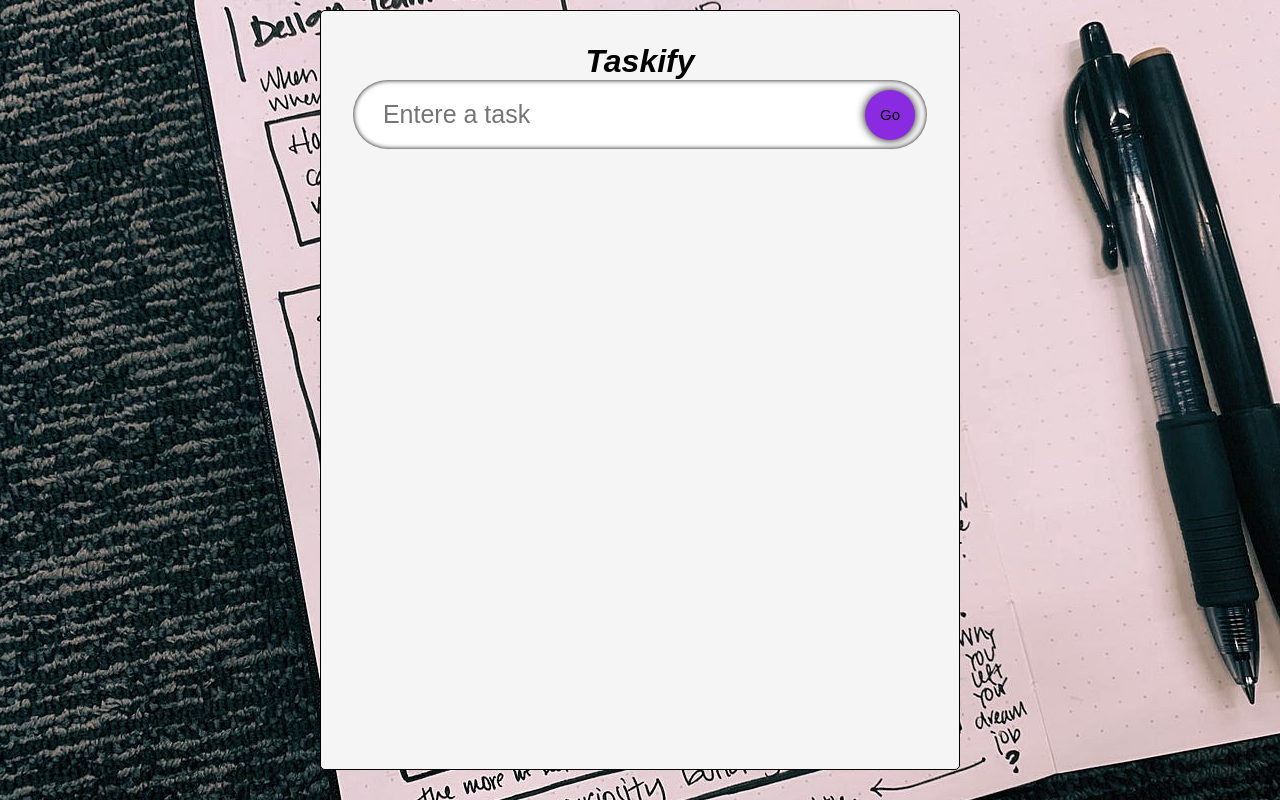
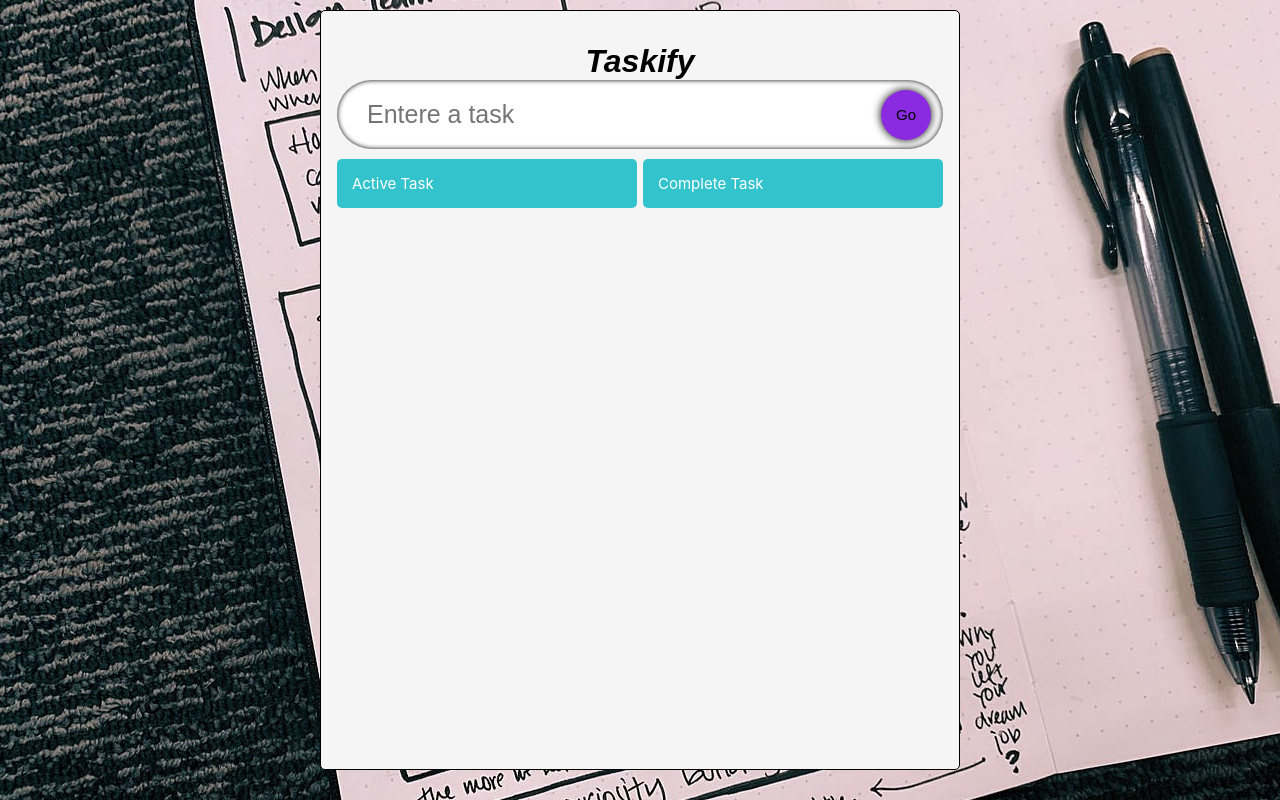
Before and after one commit to Jaypee1414/Task_react_typescript, a React (Create React App) app: page / in a window 1280 px wide. Built offline with nearby package versions, Linux system fonts and the light colour scheme; a web font is replaced by a local one.

Commit message:
add complete task

```diff
--- a/src/App.css
+++ b/src/App.css
@@ -43,7 +43,7 @@
 /* INPUT FIELD COMPONENT UI */
 .input{
   display: flex;
-  width: 90%;
+  width: 95%;
   position: relative;
   align-items: center;
 }
@@ -86,24 +86,45 @@
 /* TodoList UI */
 .todos{
   display: flex;
-  justify-content: space-evenly;
-  width: 90%;
-  flex-wrap: wrap;
+  width: 49.5%;
+  flex-direction: column;
+  padding: 15px;
+  border-radius: 5px;
+  background-color: rgb(50, 195, 205);
+}
+
+.todos__heading{
+  color:white;
+  font-size: 15px;
+}
+
+
+.todo--container{
+  display: flex;
+  width: 95%;
+  margin-top: 10px;
+  justify-content: space-between;
+  align-items: flex-start;
 }
 
 /* Single UI */
 .todos-single{
   display: flex;
-  width: 49.5%;
   border-radius: 5px;
-  padding: 20px;
   margin-top: 15px;
   background-color: chartreuse;
+  transition: 0.2s;
+  align-items: center;
+}
+
+.todos-single:hover{
+  box-shadow: 0 0 5px black;
+  transform: scale(1.03);
 }
 
 .todos-text{
   flex: 1;
-  padding: 5px;
+  padding: 20px;
   border: none;
   font-size: 15px;
 }
--- a/src/Model.tsx
+++ b/src/Model.tsx
@@ -5,8 +5,3 @@ export interface todo{
     todo: string;
     isDone: boolean;
 }
-
-
-// const ReducerExample=()=>{
-//     const [state, dispatch] = useReducer(TodoReducer , []);
-// }
--- a/src/components/TodoList.tsx
+++ b/src/components/TodoList.tsx
@@ -9,18 +9,38 @@ interface props{
 
 const TodoList:React.FC<props>= ({todos, setTodos}) => {
   return (
-    <div className='todos'>
-        {todos.map((todo)=>(
-            <Single
-                todo={todo}
-                key={todo.id}
-                todos={todos}
-                setTodos={setTodos}
+    <div className="todo--container">
+      <div className="todos">
+        <span className="todos__heading">Active Task</span>
+        {
+          todos.map((todo)=>(
+            <Single todo={todo} todos={todos} key={todo.id} setTodos={setTodos}/>
+          ))
+        }
+      </div>
+      <div className="todos remove">
+      <span className="todos__heading">Complete Task</span>
+        {
+          todos.map((todo)=>(
+            <Single todo={todo} todos={todos} key={todo.id} setTodos={setTodos}/>
+          ))
+        }
+      </div>
+    </div>
 
-            />
-        ))}
-    </div>
   )
 }
+    // <div className='todos'>
+//         {todos.map((todo)=>(
+//             <Single
+//                 todo={todo}
+//                 key={todo.id}
+//                 todos={todos}
+//                 setTodos={setTodos}
+
+//             />
+//         ))}
+//     </div>
+
 
 export default TodoList
```
